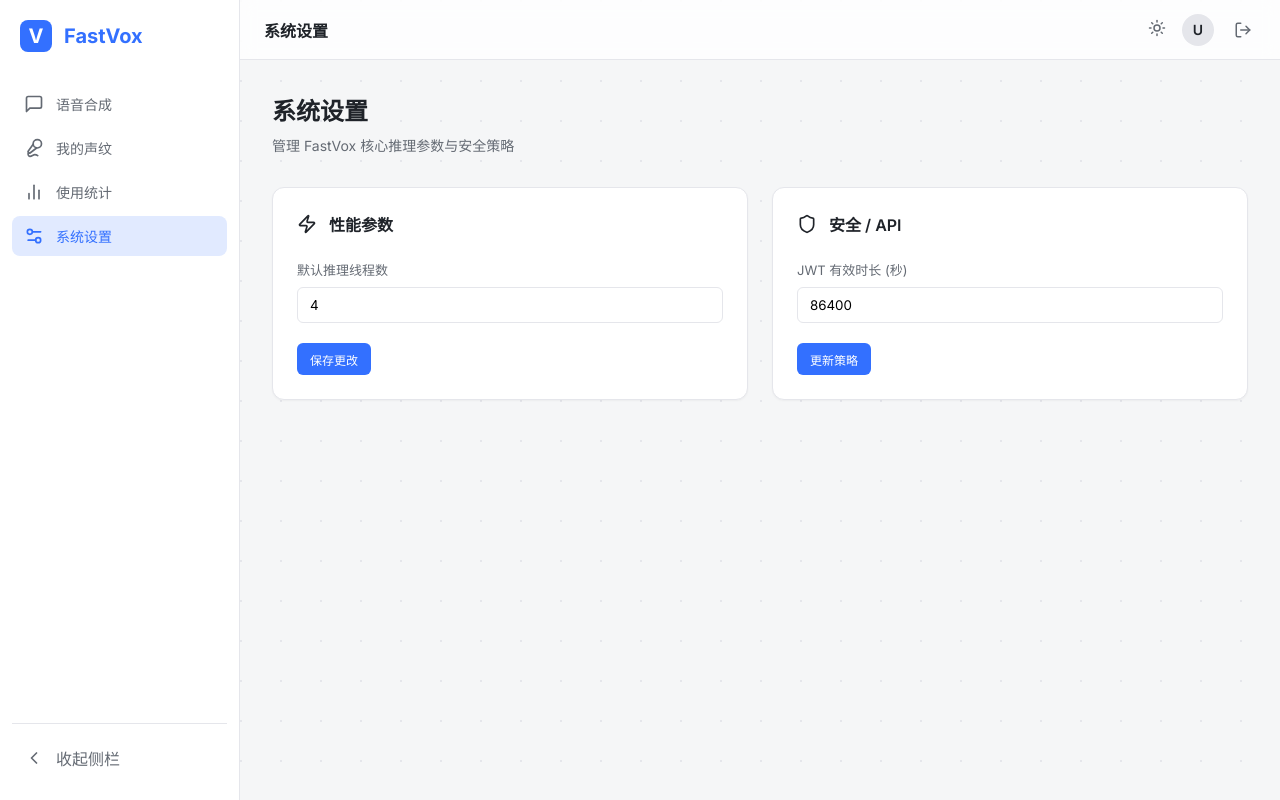
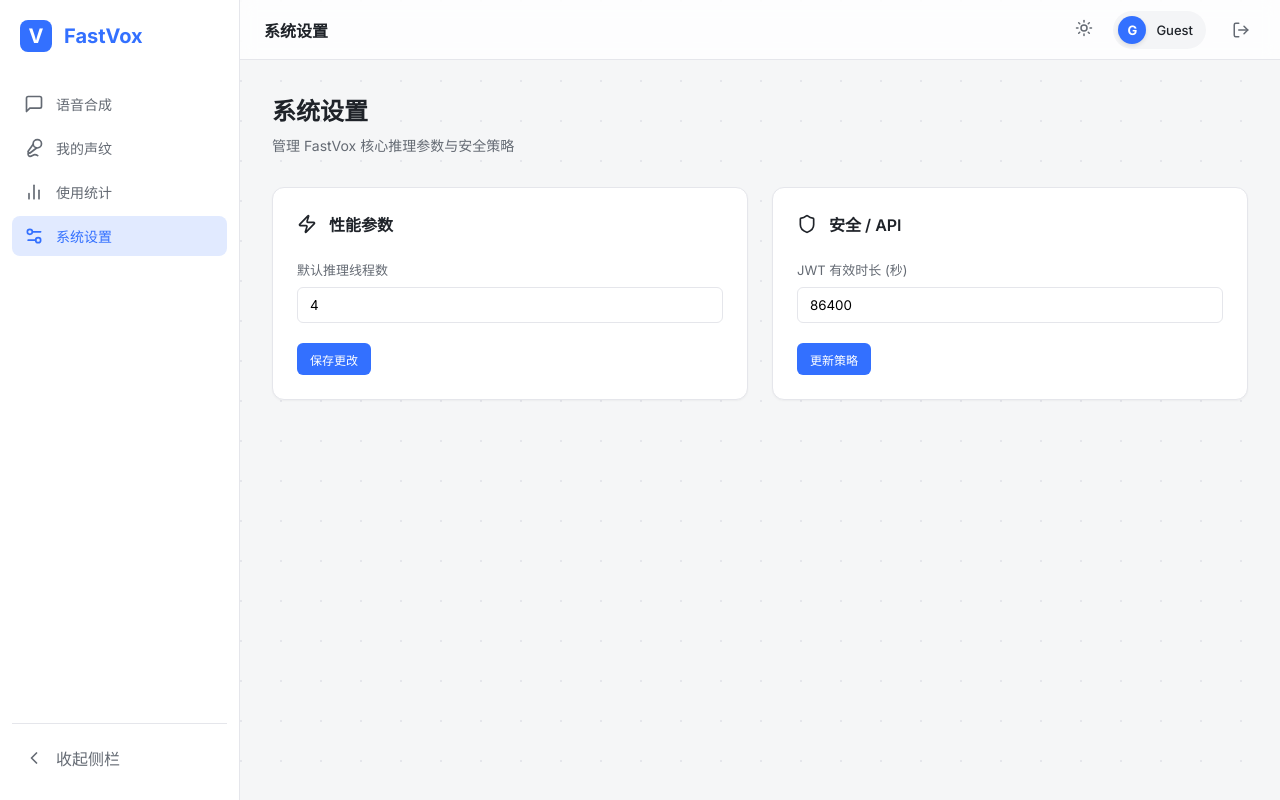
Before and after one commit to chao-eng/FastVox, a Vue app in the folder web/: page /settings in a window 1280 px wide. Built offline with nearby package versions, Linux system fonts and the light colour scheme; no server answers.

Commit message:
功能开发

```diff
--- a/web/src/components/layout/AppLayout.vue
+++ b/web/src/components/layout/AppLayout.vue
@@ -1,5 +1,5 @@
 <script setup lang="ts">
-import { ref } from 'vue';
+import { ref, onMounted } from 'vue';
 import { useRouter, useRoute } from 'vue-router';
 import {
   MessageSquare,
@@ -12,10 +12,21 @@ import {
   Sun,
   Moon
 } from 'lucide-vue-next';
+import client from '../../api/client';
 
 const router = useRouter();
 const route = useRoute();
 const isCollapsed = ref(false);
+const userName = ref('Guest');
+
+onMounted(async () => {
+  try {
+    const user: any = await client.get('/users/me');
+    userName.value = user.nickname || user.email;
+  } catch (err) {
+    console.error('Failed to fetch user:', err);
+  }
+});
 
 const navItems = [
   { name: '语音合成', path: '/', icon: MessageSquare },
@@ -68,7 +79,14 @@ const handleLogout = () => {
         </div>
         <div class="user">
           <button class="theme-toggle"><Sun :size="18" /></button>
-          <div class="avatar">U</div>
+          <div class="user-profile" :title="userName">
+            <div class="avatar-circle">
+              {{ userName.charAt(0).toUpperCase() }}
+            </div>
+            <span class="user-name">
+              {{ userName.length > 6 ? userName.substring(0, 6) : userName }}
+            </span>
+          </div>
           <button class="logout-btn" title="退出登录" @click="handleLogout">
             <LogOut :size="18" />
           </button>
@@ -169,10 +187,17 @@ const handleLogout = () => {
 
 .breadcrumb { font-weight: var(--font-weight-semibold); font-size: 16px; }
 
-.user { display: flex; align-items: center; gap: 16px; }
-.theme-toggle { background: transparent; border: none; color: var(--color-text-secondary); cursor: pointer; }
-.avatar { width: 32px; height: 32px; background: #E5E6EB; border-radius: 50%; display: flex; align-items: center; justify-content: center; font-size: 14px; font-weight: 600; }
-.logout-btn { background: transparent; border: none; color: var(--color-text-secondary); cursor: pointer; display: flex; align-items: center; justify-content: center; transition: color 0.2s; padding: 4px; border-radius: 4px; }
+.user { display: flex; align-items: center; gap: 20px; }
+.theme-toggle { background: transparent; border: none; color: var(--color-text-secondary); cursor: pointer; transition: color 0.2s; }
+.theme-toggle:hover { color: var(--color-primary); }
+
+.user-profile { display: flex; align-items: center; gap: 10px; padding: 4px 12px 4px 4px; background: #f4f5f7; border-radius: 20px; transition: all 0.2s; border: 1px solid transparent; cursor: default; }
+.user-profile:hover { background: #ebedf0; border-color: var(--color-border); }
+
+.avatar-circle { width: 28px; height: 28px; background: var(--color-primary); color: white; border-radius: 50%; display: flex; align-items: center; justify-content: center; font-size: 13px; font-weight: 700; box-shadow: 0 2px 4px rgba(0,0,0,0.1); }
+.user-name { font-size: 13px; font-weight: 500; color: var(--color-text-primary); max-width: 80px; overflow: hidden; text-overflow: ellipsis; white-space: nowrap; }
+
+.logout-btn { background: transparent; border: none; color: var(--color-text-secondary); cursor: pointer; display: flex; align-items: center; justify-content: center; transition: all 0.2s; padding: 6px; border-radius: 6px; }
 .logout-btn:hover { color: #F53F3F; background: #FFF1F0; }
 
 .page-content { flex: 1; padding: 32px; overflow-y: auto; max-width: 1200px; width: 100%; margin: 0 auto; }
```
Also changed, not shown: 1 other file (tests, documents, lock files or other folders).
